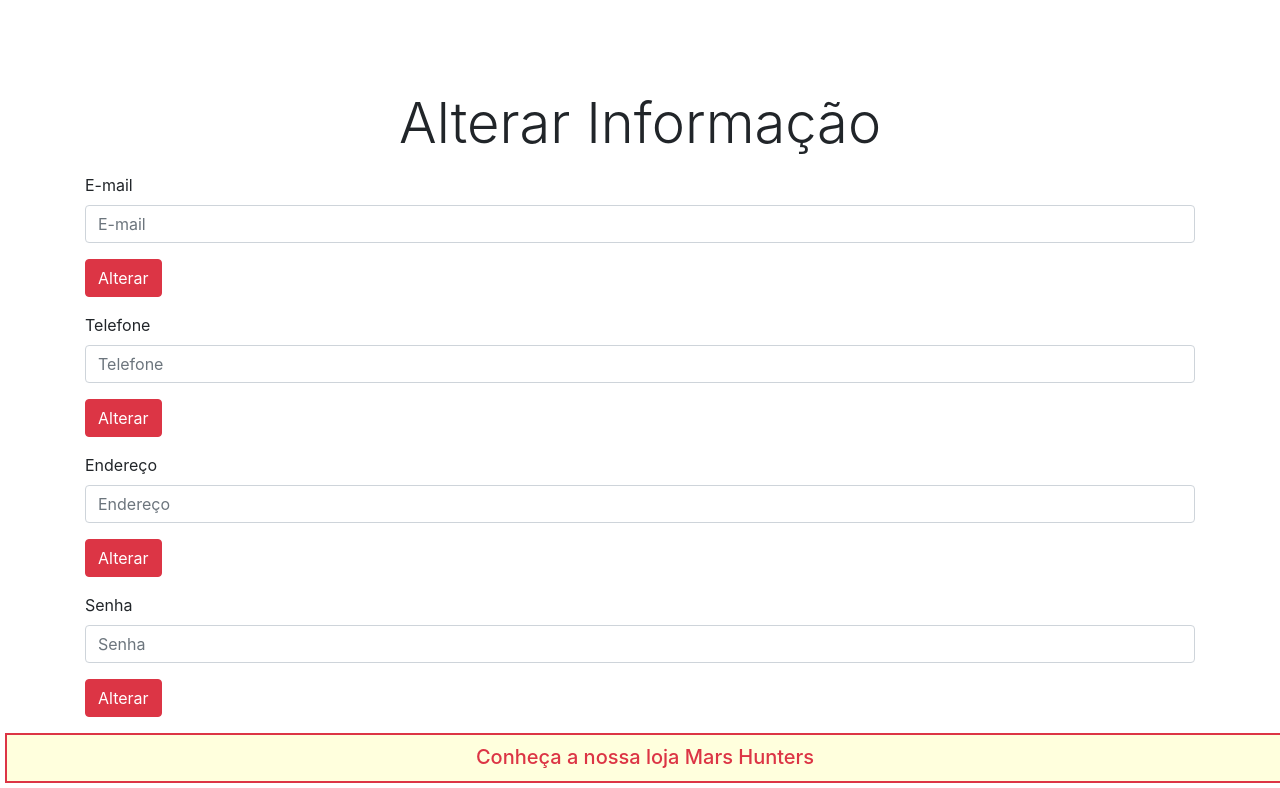
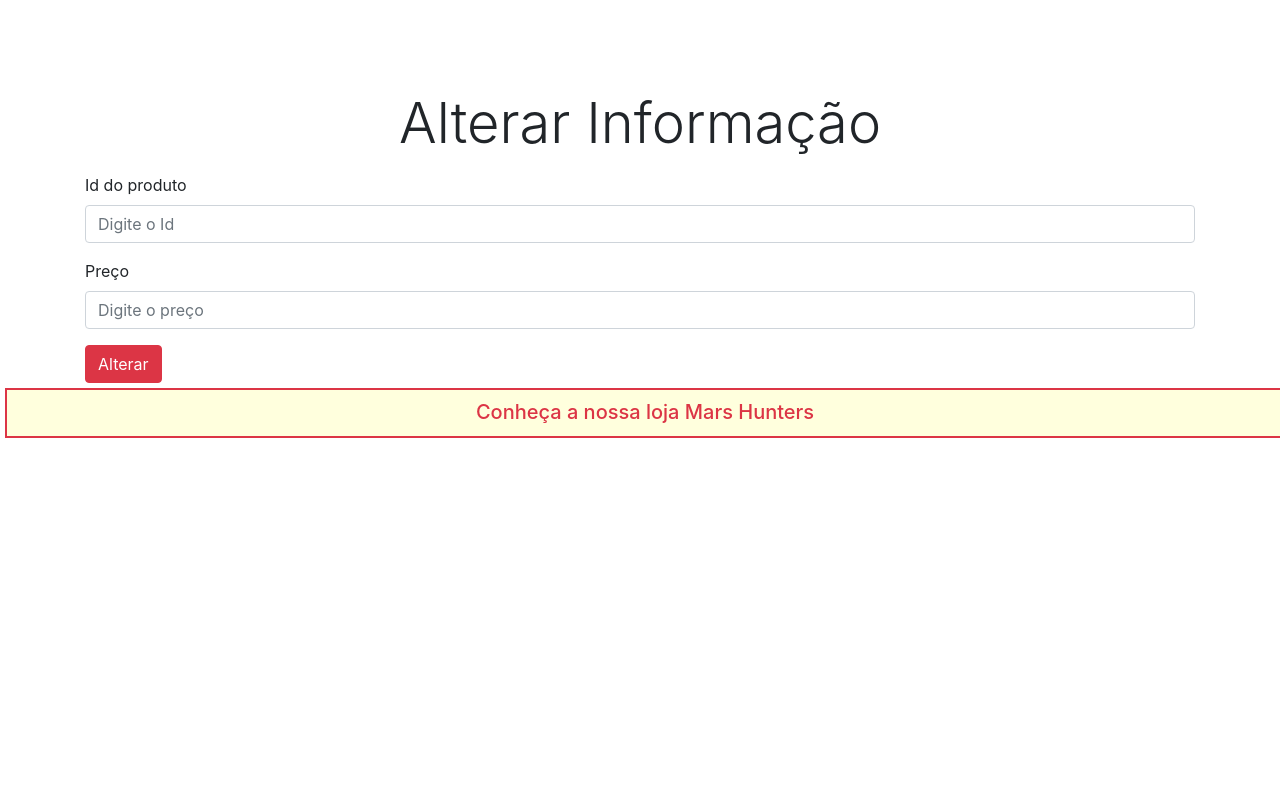
Before and after one commit to carolbaptista/projeto, a PHP site: page /alteraa.php in a window 1280 px wide. Shown: the part 167-955 px from the top of the page. After the commit the page ends 605 px from the top, so only its background shows below. Run offline with PHP 8.4, Linux system fonts and the light colour scheme; the visitor is signed in with stand-in values (Sample User, id 1); some libraries are stand-ins or nearby versions.

Commit message:
atualiza: altera, entrar e alteraa - cria: delete e deletee

```diff
--- a/alteraa.php
+++ b/alteraa.php
@@ -7,30 +7,19 @@ include "conexao.php";
 
 <h1 class="display-4" style="text-align:center; padding-top: 50px;">Alterar Informação</h1>
 <p></p>
-<form class="container">
+<form class="container" method="POST" action="altera.php">
   <div class="form-group">
-    <label for="exampleInputEmail1">E-mail</label>
-    <input type="email" class="form-control" id="exampleInputEmail1" aria-describedby="emailHelp" placeholder="E-mail">
+    <label for="exampleInputId1">Id do produto</label>
+    <input type="number" name="id" class="form-control" id="exampleInputId1" aria-describedby="IdHelp" placeholder="Digite o Id">
  <p></p>
-   <button type="submit" class="btn btn-danger">Alterar</button>
+</div>
 
-  </div>
-   <div class="form-group">
-    <label for="exampleInputEmail1">Telefone</label>
-    <input type="number" class="form-control" id="exampleInputEmail1" aria-describedby="emailHelp" placeholder="Telefone">
-   <p></p>
-    <button type="submit" class="btn btn-danger">Alterar</button>
-  </div>
-   <div class="form-group">
-    <label for="exampleInputEmail1">Endereço</label>
-    <input type="text" class="form-control" id="exampleInputEmail1" aria-describedby="emailHelp" placeholder="Endereço">
-    <p></p>
-   <button type="submit" class="btn btn-danger">Alterar</button>
-  </div>
-  <div class="form-group">
-    <label for="exampleInputPassword1">Senha</label>
-    <input type="password" class="form-control" id="exampleInputPassword1" placeholder="Senha">
-    <p></p>
+ <div class="form-group">
+    <label for="exampleInputPreco1">Preço</label>
+    <input type="number" name="preco" class="form-control" id="exampleInputPreco1" aria-describedby="precoHelp" placeholder="Digite o preço">
+ <p></p>
+</div>
+
      <button type="submit" class="btn btn-danger">Alterar</button>
 
   </div>
--- a/entrar.php
+++ b/entrar.php
@@ -31,7 +31,9 @@ if ($result->num_rows > 0) {
 
    <a href="pedidosf.php" class="btn btn-outline-danger btn-lg active" role="button" aria-pressed="true">Visualizar pedidos</a>
 
-   <a href="alteraa.php" class="btn btn-outline-danger btn-lg active" role="button" aria-pressed="true">Alterar alguma informação</a>
+   <a href="alteraa.php" class="btn btn-outline-danger btn-lg active" role="button" aria-pressed="true">Alterar Preço</a>
+
+   <a href="deletee.php" class="btn btn-outline-danger btn-lg active" role="button" aria-pressed="true">Deletar produto</a>
 
   <p>&nbsp;</p>
 
```
Also changed, not shown: altera.php (+6 -7 lines), delete.php (added, +22 -0 lines), deletee.php (added, +27 -0 lines).
